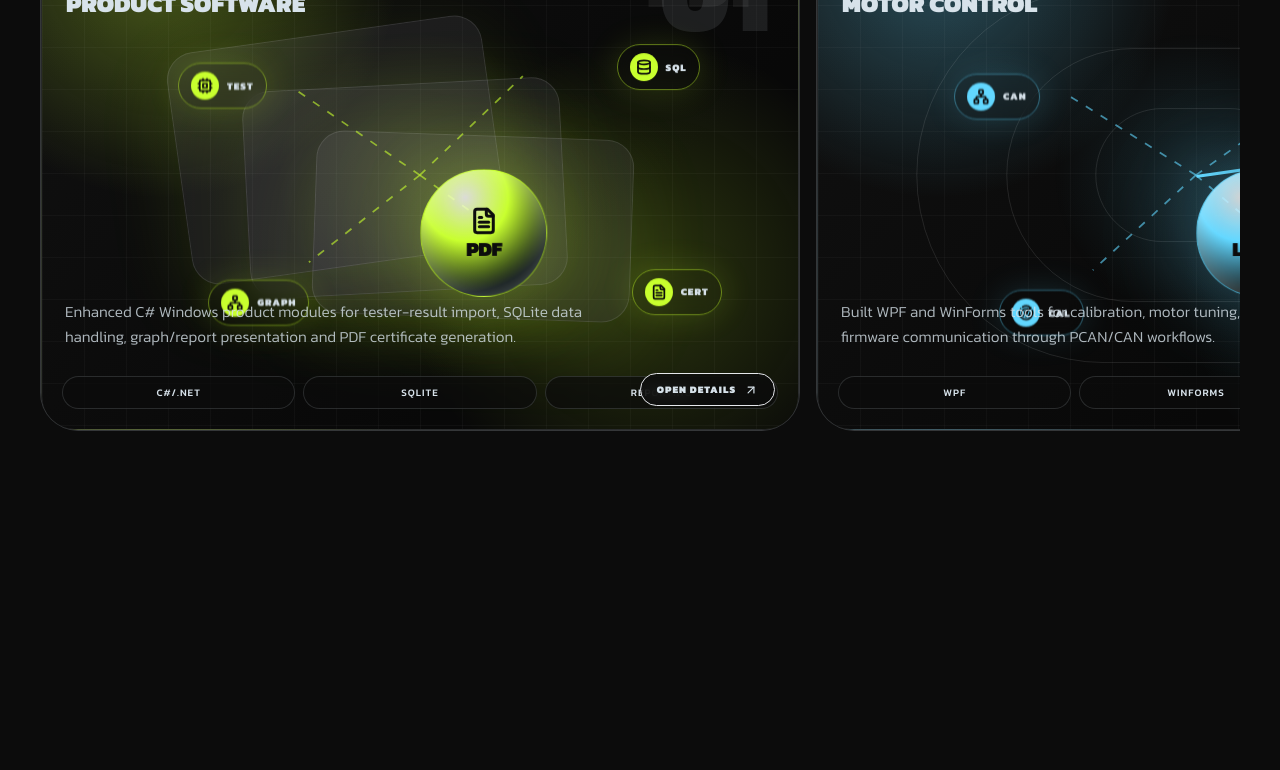
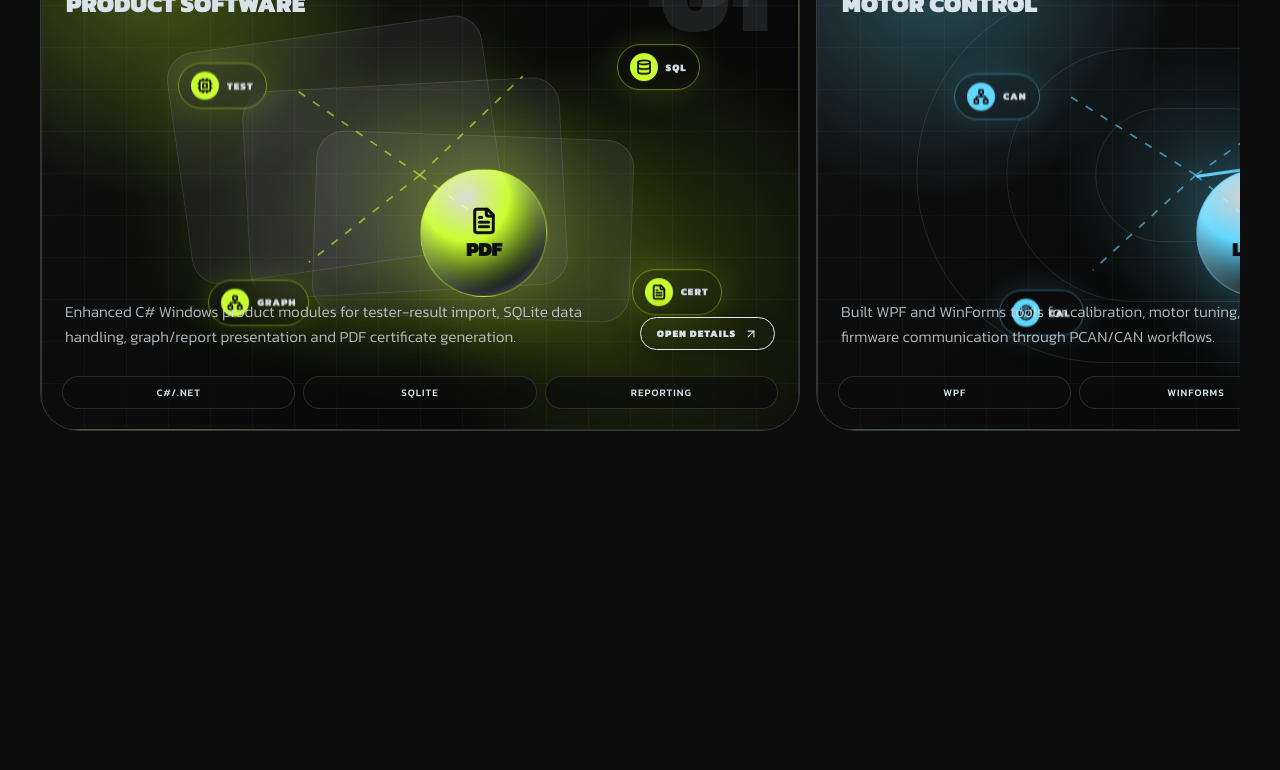
Before and after one commit to seongteh89/SeongPortfolio, a React (Vite) app: page / in a window 1280 px wide. Shown: the part 5932-6702 px from the top of the page. Built offline with nearby package versions, Linux system fonts and the light colour scheme.

Commit message:
Fix project detail card click target

```diff
--- a/src/App.tsx
+++ b/src/App.tsx
@@ -1487,7 +1487,7 @@ function ProjectRailCard({
     <motion.button
       type="button"
       onClick={() => onOpen(project, index)}
-      className="relative h-[min(64vh,620px)] min-h-[440px] w-[min(78vw,760px)] shrink-0 snap-center overflow-hidden rounded-[38px] border border-[#D7E2EA]/20 bg-[#0C0C0C] text-left"
+      className="group relative h-[min(64vh,620px)] min-h-[440px] w-[min(78vw,760px)] shrink-0 snap-center overflow-hidden rounded-[38px] border border-[#D7E2EA]/20 bg-[#0C0C0C] text-left"
       whileHover={{ y: -10, rotateX: 1.5, rotateY: -1.5 }}
       transition={{ duration: 0.35, ease: "easeOut" }}
       aria-label={`Open details for ${project.name}`}
@@ -1496,13 +1496,15 @@ function ProjectRailCard({
       <div className="pointer-events-none absolute right-7 top-6 text-[clamp(3rem,8vw,6.5rem)] font-black leading-none text-[#D7E2EA]/10">
         {String(index + 1).padStart(2, "0")}
       </div>
-      <p className="pointer-events-none absolute bottom-20 left-6 max-w-[520px] text-[clamp(0.95rem,1.2vw,1.15rem)] font-light leading-relaxed text-[#D7E2EA]/80">
-        {project.summary}
-      </p>
-      <span className="pointer-events-none absolute bottom-6 right-6 inline-flex items-center gap-2 rounded-full border border-[#D7E2EA]/18 bg-[#0C0C0C]/70 px-4 py-2 text-[10px] font-black uppercase tracking-widest text-[#D7E2EA] backdrop-blur">
-        Open details
-        <ArrowUpRight className="h-3.5 w-3.5" />
-      </span>
+      <div className="pointer-events-none absolute bottom-20 left-6 right-6 flex items-end justify-between gap-5">
+        <p className="max-w-[520px] text-[clamp(0.95rem,1.2vw,1.15rem)] font-light leading-relaxed text-[#D7E2EA]/80">
+          {project.summary}
+        </p>
+        <span className="inline-flex shrink-0 items-center gap-2 rounded-full border border-[#D7E2EA]/24 bg-[#0C0C0C]/78 px-4 py-2 text-[10px] font-black uppercase tracking-widest text-[#D7E2EA] shadow-[0_0_28px_rgba(0,0,0,0.38)] backdrop-blur transition-colors duration-200 group-hover:border-[#C8FF2E]/50 group-hover:text-[#C8FF2E]">
+          Open details
+          <ArrowUpRight className="h-3.5 w-3.5" />
+        </span>
+      </div>
     </motion.button>
   );
 }
@@ -1528,6 +1530,7 @@ function ProjectScroller({
   const handlePointerDown = (event: PointerEvent<HTMLDivElement>) => {
     const rail = railRef.current;
     if (!rail || event.button !== 0) return;
+    if ((event.target as HTMLElement).closest("button")) return;
     dragState.current = {
       active: true,
       startX: event.clientX,
```
